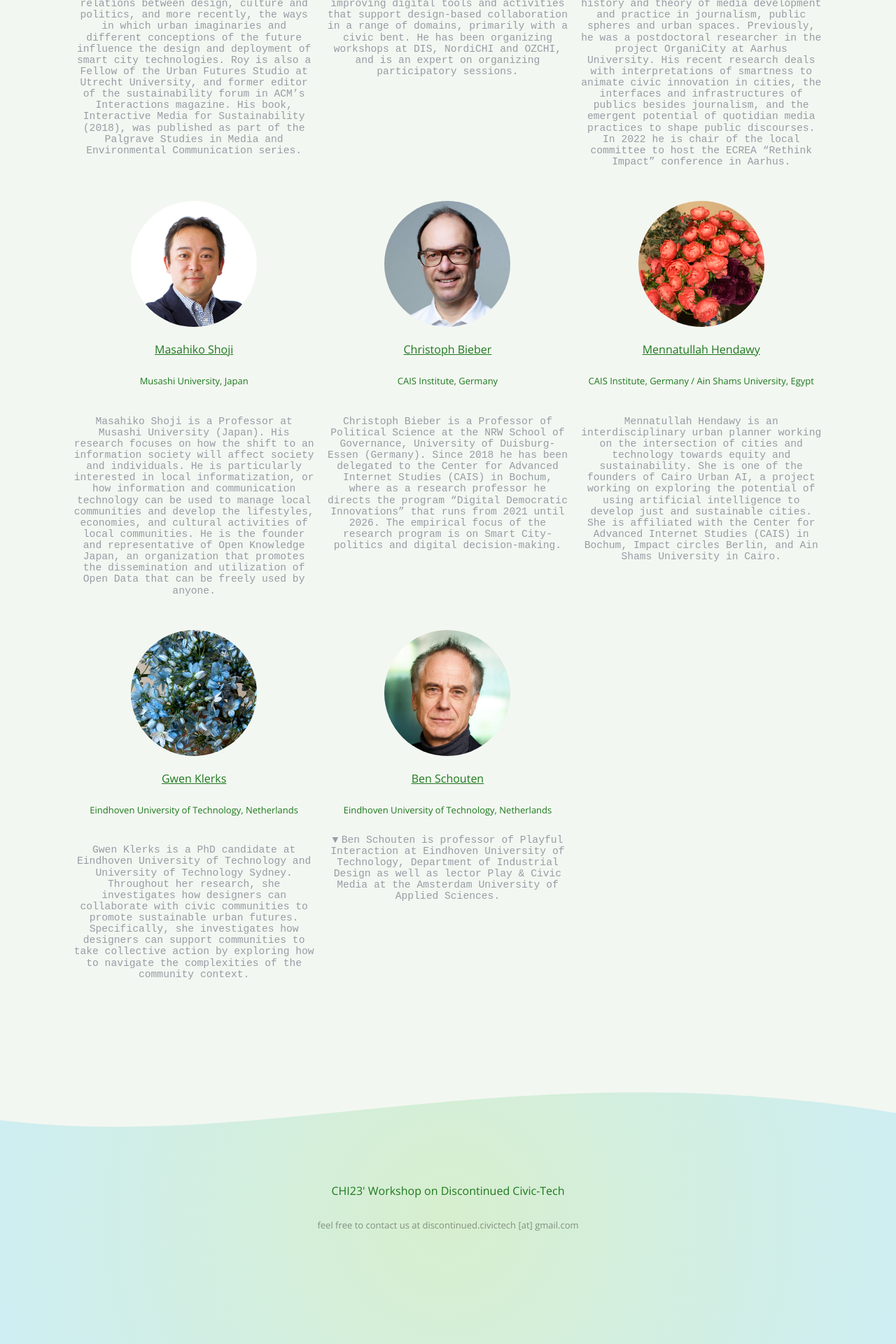
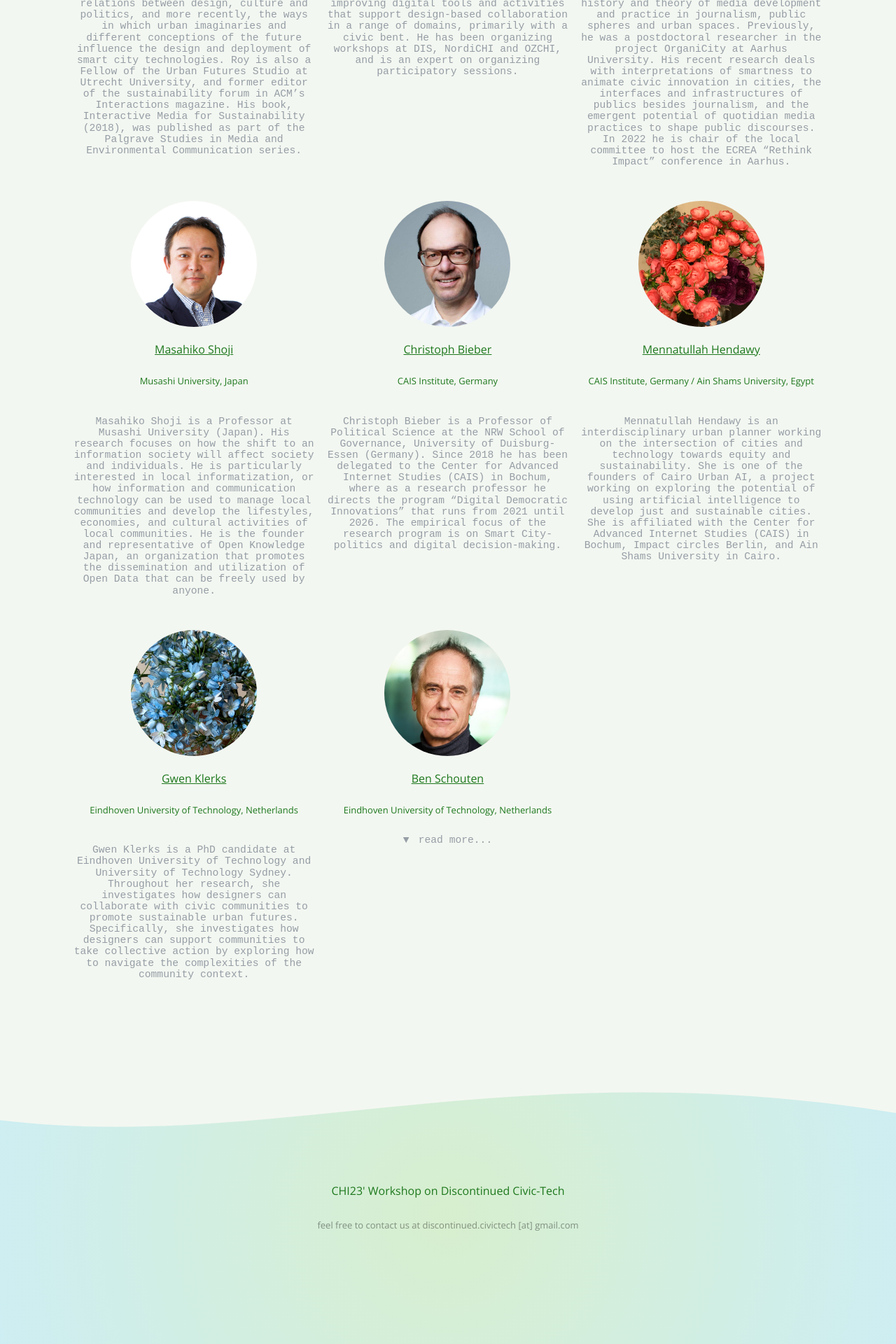
Before and after one commit to discontinued-civictech/discontinued-civictech.github.io, a Jekyll site: the page built from organizers.md, in a window 1280 px wide. Shown: the part 1772-3692 px from the top of the page at 70% size. Built offline with Jekyll 4.4.1, drawn with Linux system fonts in a browser that asks for light colours; our own code applies the rules of GitHub Pages for plain Markdown files.

Commit message:
Update style

```diff
--- a/_sass/jekyll-theme-cayman.scss
+++ b/_sass/jekyll-theme-cayman.scss
@@ -347,18 +347,18 @@ a {
 
   summary::before {
     display: inline-block;
-    content: "▼";
+    content: "▼ ";
     margin: 0 .3em 0 0;
     transform: rotate(0deg);
     transition: .2s transform ease;
   }
 
   details[open] summary::before {
-    transform: rotate(90deg);
+    transform: rotate(180deg);
   }
 
   .details_content {
-      background: #f5f5f5;
+      // background: #f5f5f5;
       padding: 16px;
       border-radius: 2px;
   }
--- a/organizers.md
+++ b/organizers.md
@@ -161,7 +161,8 @@ layout: default
         </div>
         <div class="profile-detail-text">
         <details>
-            <summary>Ben Schouten is professor of Playful Interaction at Eindhoven University of Technology, Department of Industrial Design as well as lector Play & Civic Media at the Amsterdam University of Applied Sciences. </summary>
+            Ben Schouten is professor of Playful Interaction at Eindhoven University of Technology, Department of Industrial Design as well as lector Play & Civic Media at the Amsterdam University of Applied Sciences.
+            <summary> read more...</summary>
             <div class="details_content">
               He founded the Master Digital Design in Amsterdam and until 2020 worked as its scientific director. His group focuses on play and design for social innovations, citizen empowerment and culture. He (co) authored 5 books and 100-plus publications at the intersection of play, games, participatory design and citizen empowerment. His latest book, The Civic Empowerment Toolbox, Action Design for Urban Futures has recently been published. <a href="https://www.japsambooks.nl/products/the-civic-empowerment-toolbox">https://www.japsambooks.nl/products/the-civic-empowerment-toolbox</a>. His design includes, multiple games within the domain of health care, education, urban planning, focusing on playful empowerment.
             </div>
```
